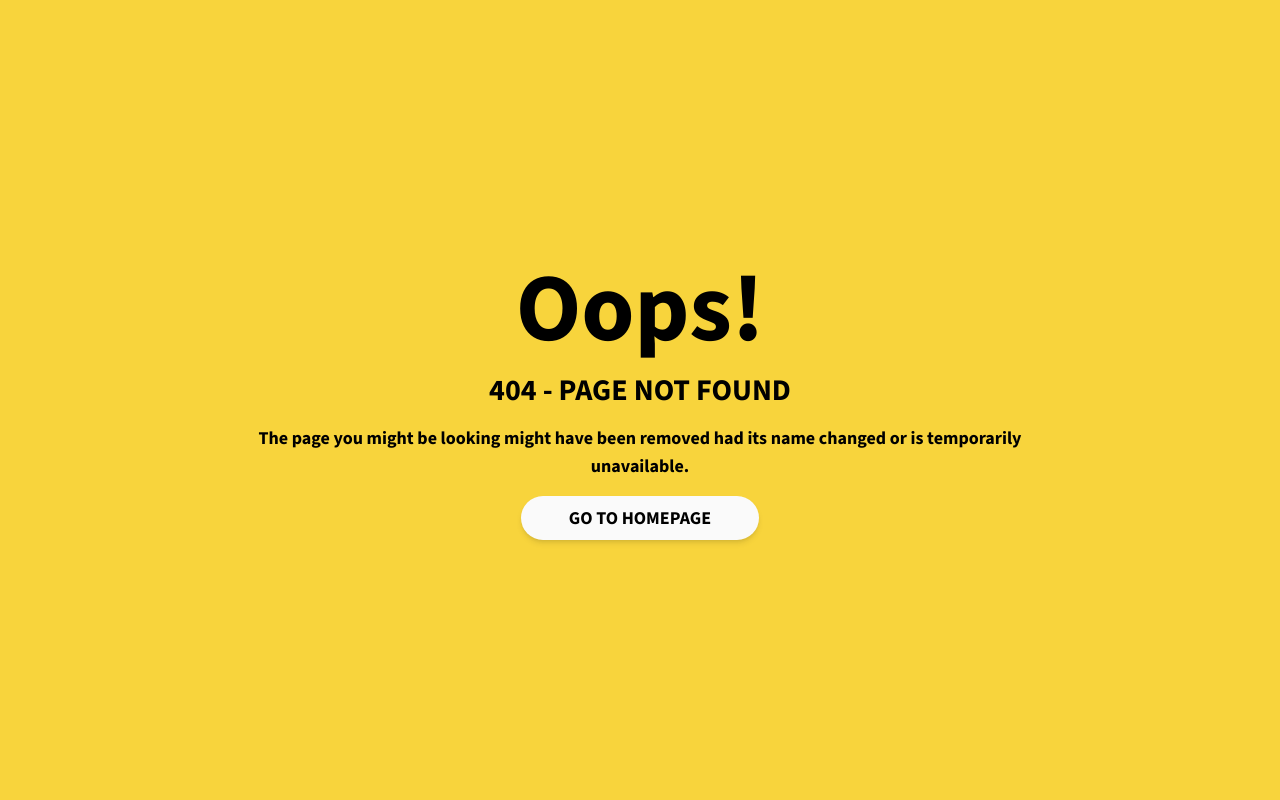
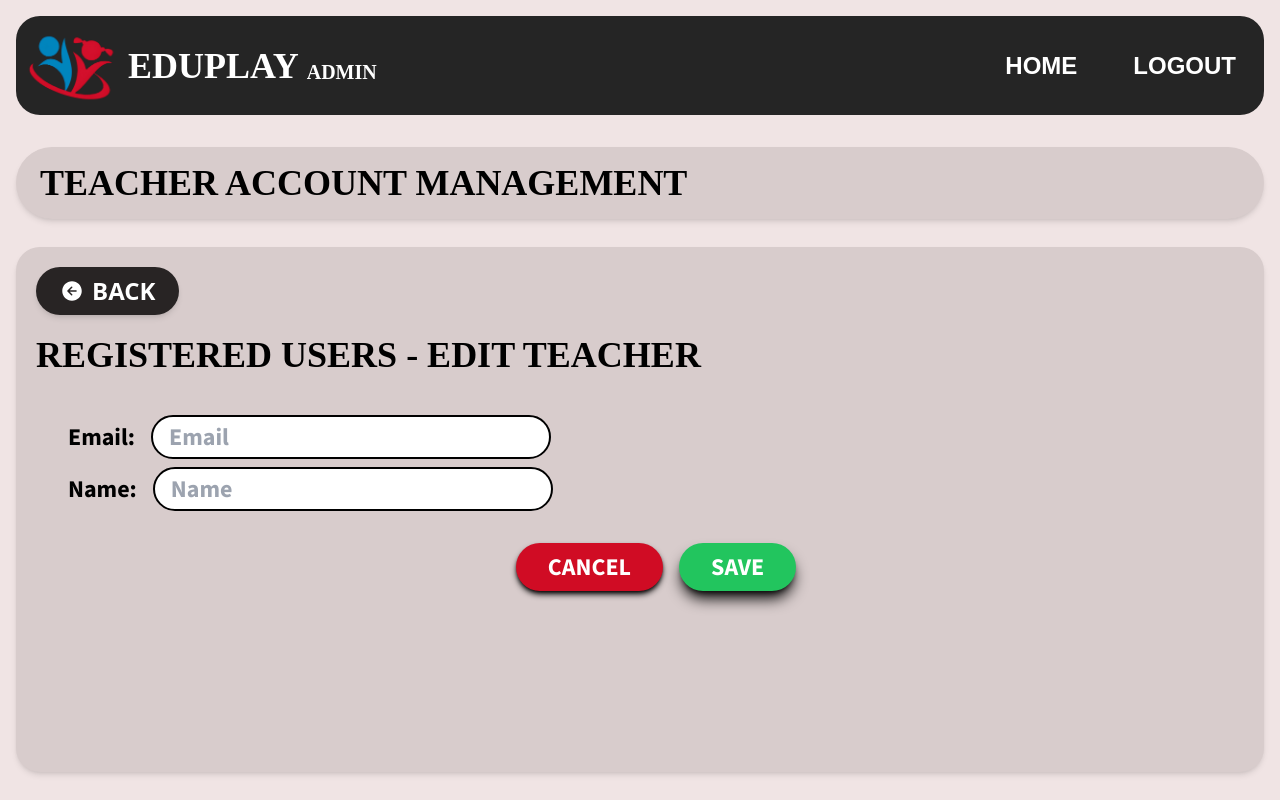
Before and after one commit to ReiTony/EduPlay-main, a React (Vite) app in the folder Client/: page /admin/teacher-accounts/1 in a window 1280 px wide. Before the commit this address had no page. Built offline with nearby package versions, Linux system fonts and the light colour scheme; no server answers; sample sign-in values are in the browser's storage; a web font is replaced by a local one.

Commit message:
add edit teacher in admin's page

```diff
--- a/Client/src/App.jsx
+++ b/Client/src/App.jsx
@@ -51,6 +51,7 @@ import Admin_AddStudent from "./component/Admin_AddStudent";
 import Admin_EditStudent from "./component/Admin_EditStudent";
 import Admin_TeacherAccounts from "./component/Admin_TeacherAccounts";
 import Admin_AddTeacher from "./component/Admin_AddTeacher";
+import Admin_EditTeacher from "./component/Admin_EditTeacher";
 
 const queryClient = new QueryClient();
 
@@ -116,6 +117,7 @@ function App() {
               <Route path="student-accounts/:accountId" element={<Admin_EditStudent />} />
               <Route path="teacher-accounts" element={<Admin_TeacherAccounts />} />
               <Route path="teacher-accounts/create" element={<Admin_AddTeacher />} />
+              <Route path="teacher-accounts/:accountId" element={<Admin_EditTeacher />} />
             </Route>
 
             <Route path="*" element={<NotFound />} />
--- /dev/null
+++ b/Client/src/component/Admin_EditTeacher.jsx
@@ -0,0 +1,92 @@
+import { useEffect, useState } from "react";
+import { useNavigate, useParams } from "react-router-dom";
+import { IoArrowBackCircle } from "react-icons/io5";
+import axios from "axios";
+
+function Admin_EditTeacher() {
+  const navigate = useNavigate();
+  const { accountId } = useParams();
+  const [userId, setUserId] = useState("");
+  const [email, setEmail] = useState("");
+  const [name, setName] = useState("");
+
+  useEffect(() => {
+    axios
+      .get(`${import.meta.env.VITE_API}admin/showteacher/${accountId}`)
+      .then((res) => {
+        console.log(res.data);
+        const { _id, email, name } = res.data.teacher;
+        setEmail(email);
+        setName(name);
+        setUserId(_id);
+      })
+      .catch((err) => alert(err.message));
+  }, []);
+
+  const handleSave = async (e) => {
+    try {
+      e.preventDefault();
+      await axios.patch(`${import.meta.env.VITE_API}admin/updateTeacher/${userId}`, { email, name });
+      navigate("/admin/teacher-accounts");
+    } catch (error) {
+      alert(error);
+    }
+  };
+
+  return (
+    <div className="flex flex-col flex-grow gap-4 p-4">
+      <header className="bg-[#d8cccc] rounded-full shadow-md text-4xl font-reemkufifont font-bold p-4 px-6">
+        <h1>TEACHER ACCOUNT MANAGEMENT</h1>
+      </header>
+
+      <main className="flex flex-col flex-grow gap-2 bg-[#d8cccc] shadow-md rounded-3xl font-bold p-5 my-3">
+        <button className="flex flex-row items-center gap-2 bg-[#282424] shadow-md rounded-full font-bold text-white text-2xl me-auto mb-3 px-6 py-2" onClick={() => navigate(-1)}>
+          <IoArrowBackCircle />
+          BACK
+        </button>
+        <h1 className="font-bold font-reemkufifont text-4xl">REGISTERED USERS - EDIT TEACHER</h1>
+
+        <form onSubmit={handleSave} className="flex flex-col gap-2 font-sourceSans3 text-2xl ms-0 sm:ms-8 mt-8">
+          <div className="flex flex-row items-center gap-4">
+            <label htmlFor="email">Email:</label>
+            <input
+              type="email"
+              className="px-4 py-1 border-2 w-full border-black rounded-full focus:shadow-md"
+              style={{ maxWidth: "400px" }}
+              value={email}
+              onChange={(e) => setEmail(e.target.value)}
+              placeholder="Email"
+              id="email"
+            />
+          </div>
+
+          <div className="flex flex-row items-center gap-4">
+            <label htmlFor="name">Name:</label>
+            <input
+              type="text"
+              style={{ maxWidth: "400px" }}
+              className="px-4 py-1 border-2 w-full border-black rounded-full focus:outline-none focus:shadow-md"
+              value={name}
+              onChange={(e) => setName(e.target.value)}
+              placeholder="Name"
+              id="name"
+            />
+          </div>
+
+          <div className="flex flex-row justify-center gap-4 mt-6">
+            <button
+              className="bg-[#d00c24] rounded-full shadow-md text-white px-8 py-2 hover:brightness-90 hover:bg-red-700 hover:shadow-lg hover:shadow-red-300 shadow-black hover:scale-[.98] transition-transform transform-gpu"
+              onClick={() => navigate(-1)}>
+              CANCEL
+            </button>
+            <button className="text-white px-8 py-2 bg-green-500 rounded-full shadow-lg hover:brightness-90 shadow-black hover:scale-[.98] transition-transform transform-gpu hover:shadow-green-300">SAVE</button>
+          </div>
+        </form>
+      </main>
+    </div>
+  );
+}
+
+export default Admin_EditTeacher;
+
+const months = ["January", "February", "March", "April", "May", "June", "July", "August", "September", "October", "November", "December"];
--- a/Client/src/component/Admin_TeacherAccounts.jsx
+++ b/Client/src/component/Admin_TeacherAccounts.jsx
@@ -52,7 +52,7 @@ function Admin_TeacherAccounts() {
         Cell: ({ row }) => (
           <button
             className="flex items-center justify-center px-5 py-1 m-auto font-bold text-white bg-green-500 rounded-full shadow-md hover:brightness-90 shadow-black hover:scale-[.98] transition-transform transform-gpu hover:shadow-green-300"
-            onClick={() => navigate(row.original.name)}>
+            onClick={() => navigate(row.original.email)}>
             <span className="flex items-center">
               <BiEditAlt className="mr-2 cursor-pointer" />
               EDIT
```
